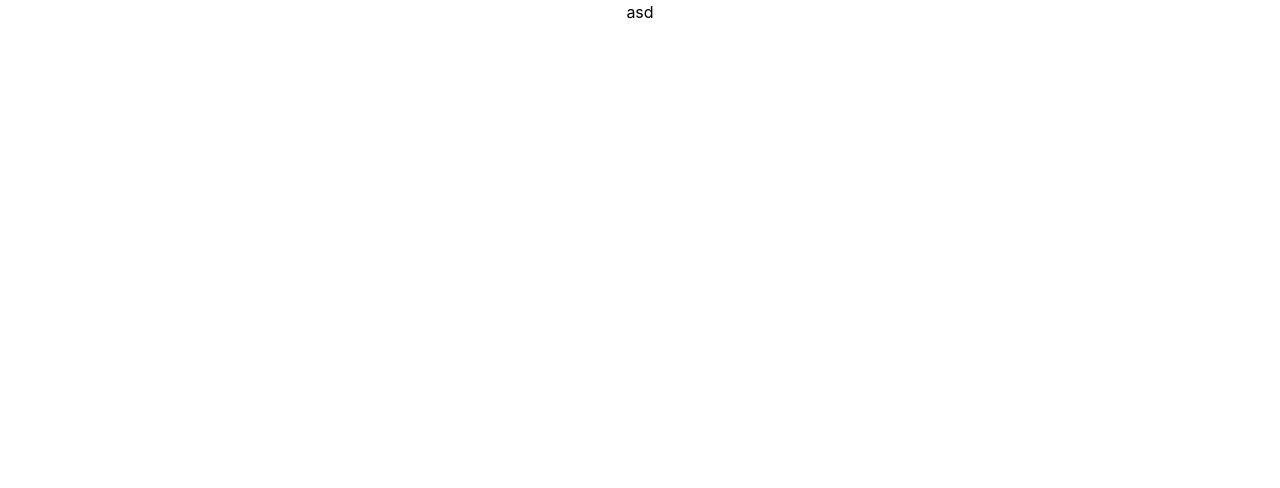
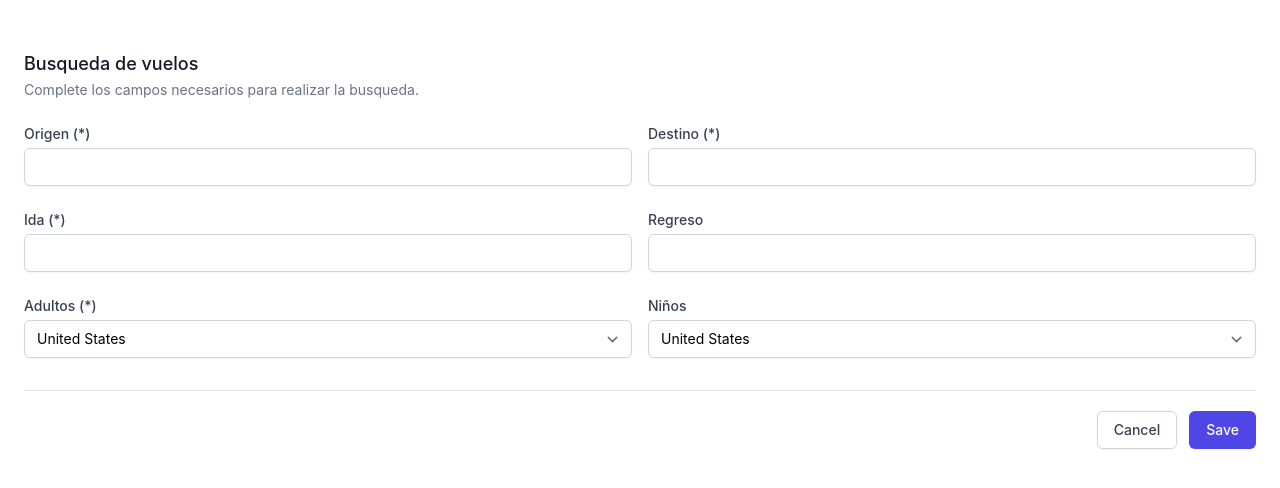
Before and after one commit to VictorIbarraOlivares/buscador-vuelos, a React (Vite) app: page / in a window 1280 px wide. Shown: the top 488 px of the page. Built offline with nearby package versions, Linux system fonts and the light colour scheme.

Commit message:
se inicia el formulario

```diff
--- a/package.json
+++ b/package.json
@@ -8,10 +8,12 @@
     "preview": "vite preview"
   },
   "dependencies": {
+    "formik": "^2.2.9",
     "react": "^18.0.0",
     "react-dom": "^18.0.0"
   },
   "devDependencies": {
+    "@tailwindcss/forms": "^0.5.2",
     "@types/react": "^18.0.0",
     "@types/react-dom": "^18.0.0",
     "@vitejs/plugin-react": "^1.3.0",
--- a/src/App.jsx
+++ b/src/App.jsx
@@ -1,13 +1,178 @@
-import { useState } from 'react'
+import { Formik } from 'formik';
 import logo from './logo.svg'
 import './App.css'
 
-function App() {
-  const [count, setCount] = useState(0)
+const App = () => {
 
   return (
-    <div className="App">
-      asd
+    <div className='bg-white px-4 py-5 sm:px-6'>
+      <Formik
+        initialValues={{
+          origen: '',
+          destino: '',
+          ida: '',
+          regreso: '',
+          adultos: 0,
+          boys: 0
+        }}
+        validate={values => {
+          const errors = {};
+          if (!values.origen) {
+            errors.origen = 'Requerido';
+          }
+          if (!values.destino) {
+            errors.destino = 'Requerido';
+          }
+
+          return errors;
+        }}
+        onSubmit={(values, { setSubmitting }) => {
+          setTimeout(() => {
+            alert(JSON.stringify(values, null, 2));
+            setSubmitting(false);
+          }, 400);
+        }}
+      >
+        {({
+          values,
+          errors,
+          touched,
+          handleChange,
+          handleBlur,
+          handleSubmit,
+          isSubmitting,
+        }) => (
+          <form onSubmit={handleSubmit} className="space-y-8 divide-y divide-gray-200">
+            <div className="space-y-8 divide-y divide-gray-200">
+              <div className="pt-8">
+                <div>
+                  <h3 className="text-lg leading-6 font-medium text-gray-900">Busqueda de vuelos</h3>
+                  <p className="mt-1 text-sm text-gray-500">Complete los campos necesarios para realizar la busqueda.</p>
+                </div>
+                <div className="mt-6 grid grid-cols-1 gap-y-6 gap-x-4 sm:grid-cols-6">
+                  <div className="sm:col-span-3">
+                    <label htmlFor="first-name" className="block text-sm font-medium text-gray-700">
+                      Origen (*)
+                    </label>
+                    <div className="mt-1">
+                      <input
+                        type="text"
+                        name="origen"
+                        onChange={handleChange}
+                        onBlur={handleBlur}
+                        value={values.origen}
+                        className="shadow-sm focus:ring-indigo-500 focus:border-indigo-500 block w-full sm:text-sm border-gray-300 rounded-md"
+                      />
+                      {errors.origen && touched.origen && errors.origen}
+                    </div>
+                  </div>
+
+                  <div className="sm:col-span-3">
+                    <label htmlFor="last-name" className="block text-sm font-medium text-gray-700">
+                      Destino (*)
+                    </label>
+                    <div className="mt-1">
+                      <input
+                        type="text"
+                        name="last-name"
+                        id="last-name"
+                        autoComplete="family-name"
+                        className="shadow-sm focus:ring-indigo-500 focus:border-indigo-500 block w-full sm:text-sm border-gray-300 rounded-md"
+                      />
+                    </div>
+                  </div>
+
+                  <div className="sm:col-span-3">
+                    <label htmlFor="first-name" className="block text-sm font-medium text-gray-700">
+                      Ida (*)
+                    </label>
+                    <div className="mt-1">
+                      <input
+                        type="text"
+                        name="first-name"
+                        id="first-name"
+                        autoComplete="given-name"
+                        className="shadow-sm focus:ring-indigo-500 focus:border-indigo-500 block w-full sm:text-sm border-gray-300 rounded-md"
+                      />
+                    </div>
+                  </div>
+
+                  <div className="sm:col-span-3">
+                    <label htmlFor="last-name" className="block text-sm font-medium text-gray-700">
+                      Regreso
+                    </label>
+                    <div className="mt-1">
+                      <input
+                        type="text"
+                        name="last-name"
+                        id="last-name"
+                        autoComplete="family-name"
+                        className="shadow-sm focus:ring-indigo-500 focus:border-indigo-500 block w-full sm:text-sm border-gray-300 rounded-md"
+                      />
+                    </div>
+                  </div>
+
+                  <div className="sm:col-span-3">
+                    <label htmlFor="country" className="block text-sm font-medium text-gray-700">
+                      Adultos (*)
+                    </label>
+                    <div className="mt-1">
+                      <select
+                        id="country"
+                        name="country"
+                        autoComplete="country-name"
+                        className="shadow-sm focus:ring-indigo-500 focus:border-indigo-500 block w-full sm:text-sm border-gray-300 rounded-md"
+                      >
+                        <option>United States</option>
+                        <option>Canada</option>
+                        <option>Mexico</option>
+                      </select>
+                    </div>
+                  </div>
+
+                  <div className="sm:col-span-3">
+                    <label htmlFor="country" className="block text-sm font-medium text-gray-700">
+                      Niños
+                    </label>
+                    <div className="mt-1">
+                      <select
+                        id="country"
+                        name="country"
+                        autoComplete="country-name"
+                        className="shadow-sm focus:ring-indigo-500 focus:border-indigo-500 block w-full sm:text-sm border-gray-300 rounded-md"
+                      >
+                        <option>United States</option>
+                        <option>Canada</option>
+                        <option>Mexico</option>
+                      </select>
+                    </div>
+                  </div>
+                </div>
+              </div>
+
+            </div>
+
+            <div className="pt-5">
+              <div className="flex justify-end">
+                <button
+                  type="button"
+                  className="bg-white py-2 px-4 border border-gray-300 rounded-md shadow-sm text-sm font-medium text-gray-700 hover:bg-gray-50 focus:outline-none focus:ring-2 focus:ring-offset-2 focus:ring-indigo-500"
+                >
+                  Cancel
+                </button>
+
+                <button
+                  type="submit"
+                  disabled={isSubmitting}
+                  className="ml-3 inline-flex justify-center py-2 px-4 border border-transparent shadow-sm text-sm font-medium rounded-md text-white bg-indigo-600 hover:bg-indigo-700 focus:outline-none focus:ring-2 focus:ring-offset-2 focus:ring-indigo-500"
+                >
+                  Save
+                </button>
+              </div>
+            </div>
+          </form>
+        )}
+      </Formik>
     </div>
   )
 }
--- a/tailwind.config.js
+++ b/tailwind.config.js
@@ -7,5 +7,7 @@ module.exports = {
   theme: {
     extend: {},
   },
-  plugins: [],
+  plugins: [
+    require('@tailwindcss/forms'),
+  ],
 }
```
Also changed, not shown: 1 other file (tests, documents, lock files or other folders).
